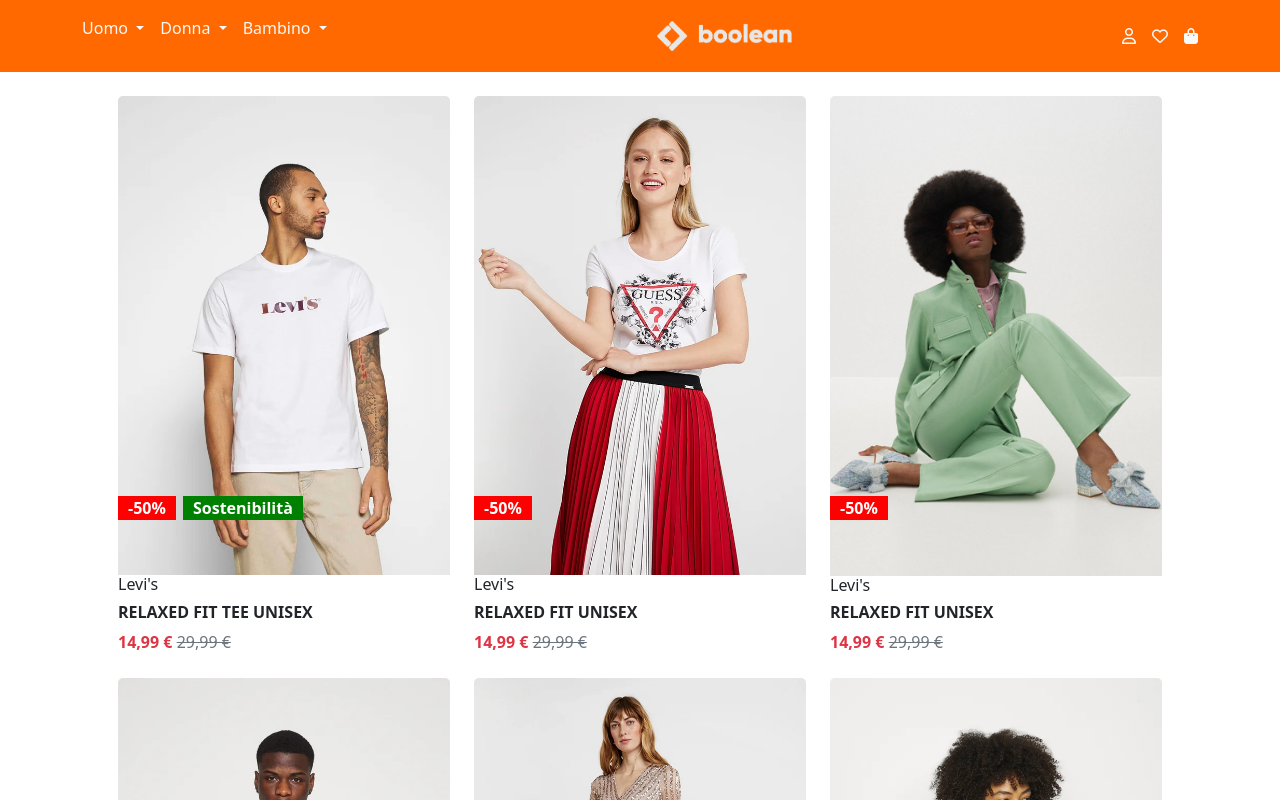
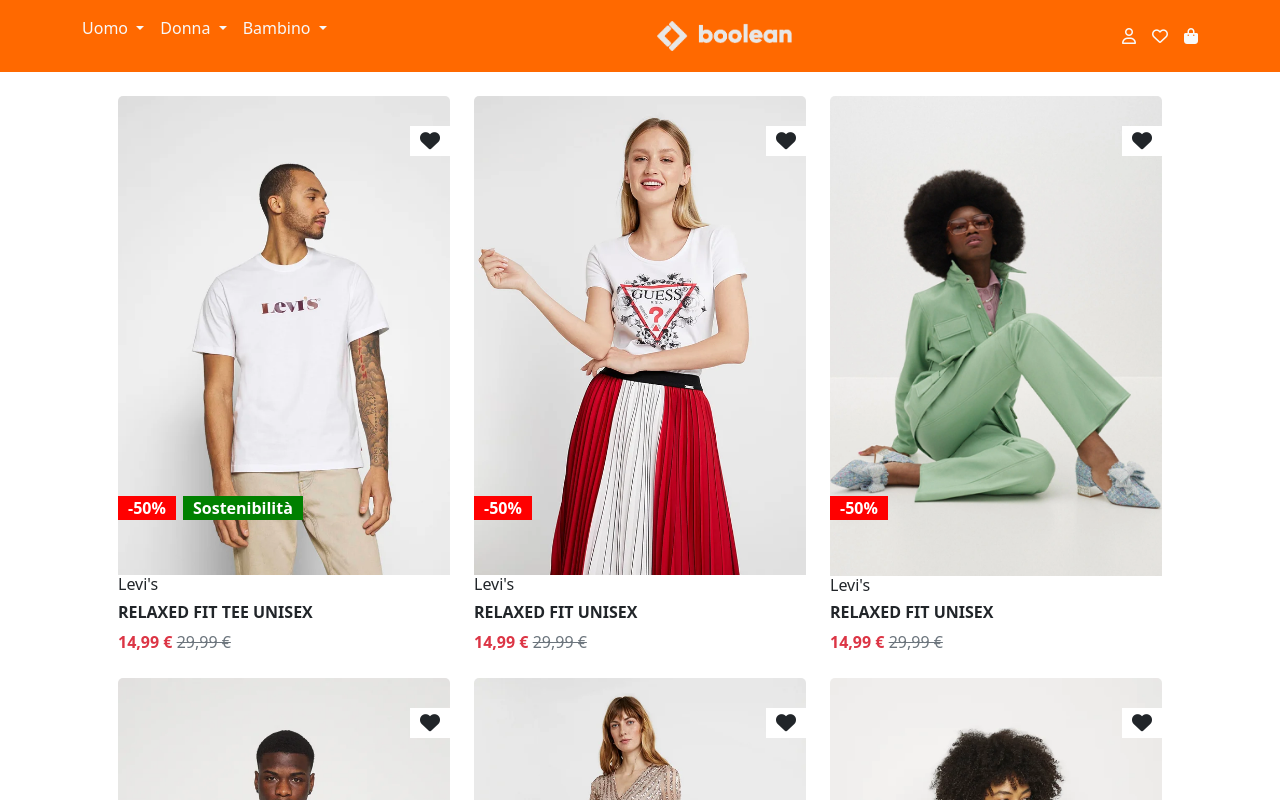
Before and after one commit to MassimoRomano/vite-boolando, a Vue app: page / in a window 1280 px wide. Shown: the top 800 px of the page. Built offline with nearby package versions, Linux system fonts and the light colour scheme.

Commit message:
add heart hover

```diff
--- a/src/assets/scss/partials/_main.scss
+++ b/src/assets/scss/partials/_main.scss
@@ -9,6 +9,8 @@
 .card:hover .trans-back {
     display: block;
 }
+
+
 
 .sost{
     position: absolute;
@@ -39,3 +41,24 @@
     font-weight: bolder;
     padding: 0px 10px;
 }
+
+.heart {
+    position: absolute;
+    top: 30px;
+    right: 0;
+    width: 40px;
+    height: 30px;
+    font-size: 20px;
+    background-color: white;
+    display: flex;
+    align-items: center;
+    justify-content: center;
+
+}
+
+.heart:hover {
+    color: red;
+    cursor: pointer;
+    background-color: white;
+    transition: 0.1s;
+  }
--- a/src/assets/scss/style.scss
+++ b/src/assets/scss/style.scss
@@ -10,3 +10,7 @@
 footer {
     background-color: $dark;
 }
+
+a{
+    cursor: pointer;
+}
--- a/src/components/AppMain.vue
+++ b/src/components/AppMain.vue
@@ -13,6 +13,7 @@
                     <img  src="/public/images/1b.webp" class="card-img-top trans-back" alt="...">
                     <div class="disc">-50%</div>
                     <div class="sost-2">Sostenibilità</div>
+                    <i class="fa-solid fa-heart heart"></i>
                     <div class="card-body p-0">
                         <h6>Levi's</h6>
                         <h6 class="fw-bolder">RELAXED FIT TEE UNISEX</h6>
@@ -26,6 +27,7 @@
                     <img  src="/public/images/2.webp" class="card-img-top trans-front" alt="...">
                     <img  src="/public/images/2b.webp" class="card-img-top trans-back" alt="...">
                     <div class="disc">-50%</div>
+                    <i class="fa-solid fa-heart heart"></i>
                     <div class="card-body p-0">
                         <h6>Levi's</h6>
                         <h6 class="fw-bolder">RELAXED FIT UNISEX</h6>
@@ -39,6 +41,7 @@
                     <img  src="/public/images/3.webp" class="card-img-top trans-front" alt="...">
                     <img  src="/public/images/3b.webp" class="card-img-top trans-back" alt="...">
                     <div class="disc">-50%</div>
+                    <i class="fa-solid fa-heart heart"></i>
                     <div class="card-body p-0">
                         <h6>Levi's</h6>
                         <h6 class="fw-bolder">RELAXED FIT UNISEX</h6>
@@ -53,6 +56,7 @@
                     <img  src="/public/images/4b.webp" class="card-img-top trans-back" alt="...">
                     <div class="disc">-50%</div>
                     <div class="sost-2">Sostenibilità</div>
+                    <i class="fa-solid fa-heart heart"></i>
                     <div class="card-body p-0">
                         <h6>Levi's</h6>
                         <h6 class="fw-bolder">RELAXED FIT UNISEX</h6>
@@ -65,6 +69,7 @@
                 <div class="card border border-0">
                     <img  src="/public/images/5.webp" class="card-img-top trans-front" alt="...">
                     <img  src="/public/images/5b.webp" class="card-img-top trans-back" alt="...">
+                    <i class="fa-solid fa-heart heart"></i>
                     <div class="card-body p-0">
                         <h6>Maya Deluxe</h6>
                         <h6 class="fw-bolder">STRIPE BODICE</h6>
@@ -78,6 +83,7 @@
                     <img  src="/public/images/6b.webp" class="card-img-top trans-back" alt="...">
                     <div class="disc">-50%</div>
                     <div class="sost">Sostenibilità</div>
+                    <i class="fa-solid fa-heart heart"></i>
                     <div class="card-body p-0">
                         <h6>Levi's</h6>
                         <h6 class="fw-bolder">RELAXED FIT UNISEX</h6>
```
